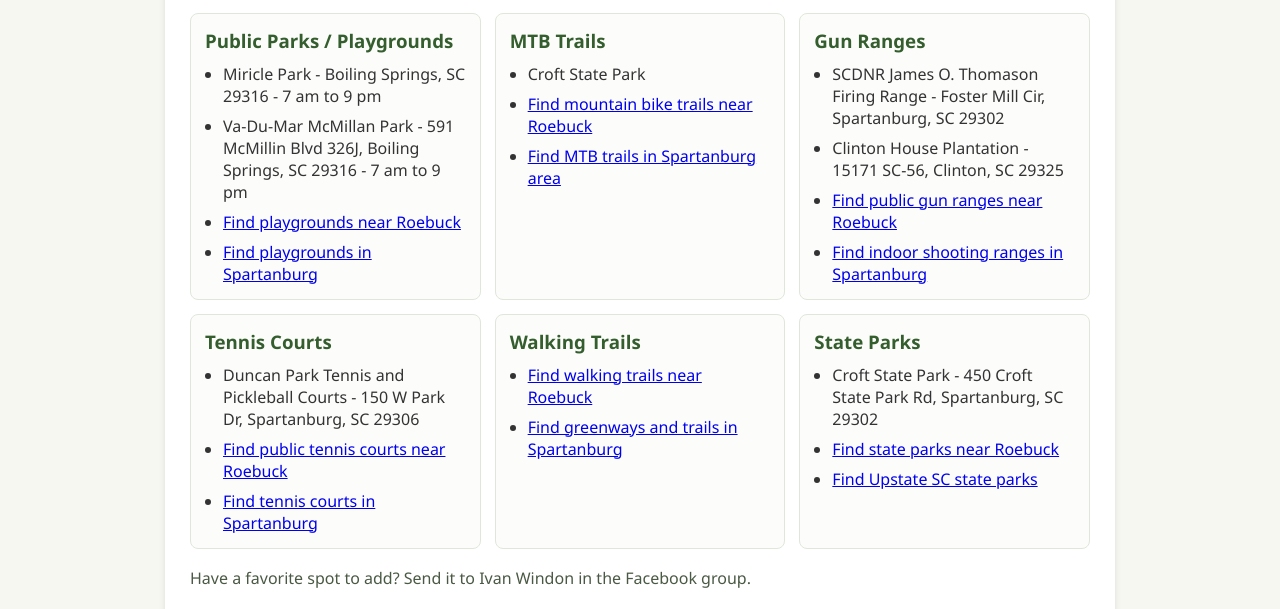
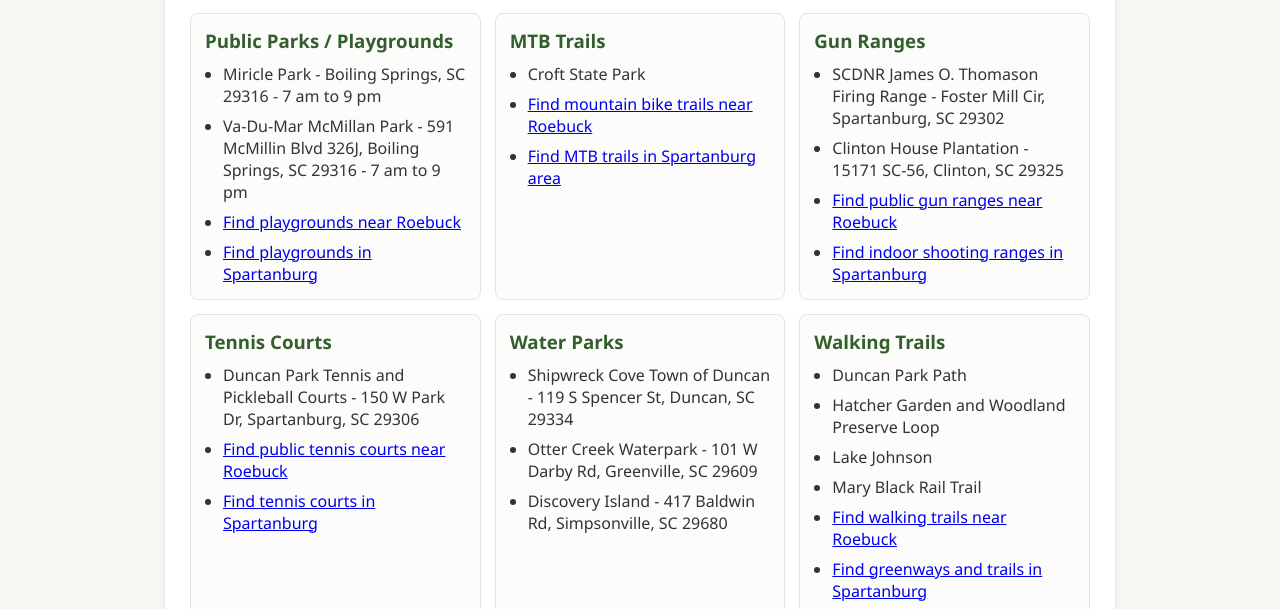
Before and after one commit to iwindon/paddockpoint, a plain HTML site: page amenities.html in a window 1280 px wide. Shown: the part 343-952 px from the top of the page. Drawn offline with Linux system fonts and the light colour scheme.

Commit message:
updated amenities

```diff
--- a/amenities.html
+++ b/amenities.html
@@ -66,8 +66,21 @@
         </article>
 
         <article class="amenity-card">
+            <h3>Water Parks</h3>
+            <ul>
+                <li>Shipwreck Cove Town of Duncan - 119 S Spencer St, Duncan, SC 29334</li>
+                <li>Otter Creek Waterpark - 101 W Darby Rd, Greenville, SC 29609</li>
+                <li>Discovery Island - 417 Baldwin Rd, Simpsonville, SC 29680</li>
+            </ul>
+        </article>
+
+        <article class="amenity-card">
             <h3>Walking Trails</h3>
             <ul>
+                <li>Duncan Park Path</li>
+                <li>Hatcher Garden and Woodland Preserve Loop</li>
+                <li>Lake Johnson</li>
+                <li>Mary Black Rail Trail</li>
                 <li><a href="https://www.google.com/maps/search/walking+trails+near+Roebuck+SC" target="_blank" rel="noopener noreferrer">Find walking trails near Roebuck</a></li>
                 <li><a href="https://www.google.com/maps/search/greenway+trail+Spartanburg+SC" target="_blank" rel="noopener noreferrer">Find greenways and trails in Spartanburg</a></li>
             </ul>
@@ -77,6 +90,7 @@
             <h3>State Parks</h3>
             <ul>
                 <li>Croft State Park - 450 Croft State Park Rd, Spartanburg, SC 29302</li>
+                <li>Paris Mountain State Park</li>
                 <li><a href="https://www.google.com/maps/search/state+parks+near+Roebuck+SC" target="_blank" rel="noopener noreferrer">Find state parks near Roebuck</a></li>
                 <li><a href="https://www.google.com/maps/search/south+carolina+state+parks+upstate" target="_blank" rel="noopener noreferrer">Find Upstate SC state parks</a></li>
             </ul>
```
